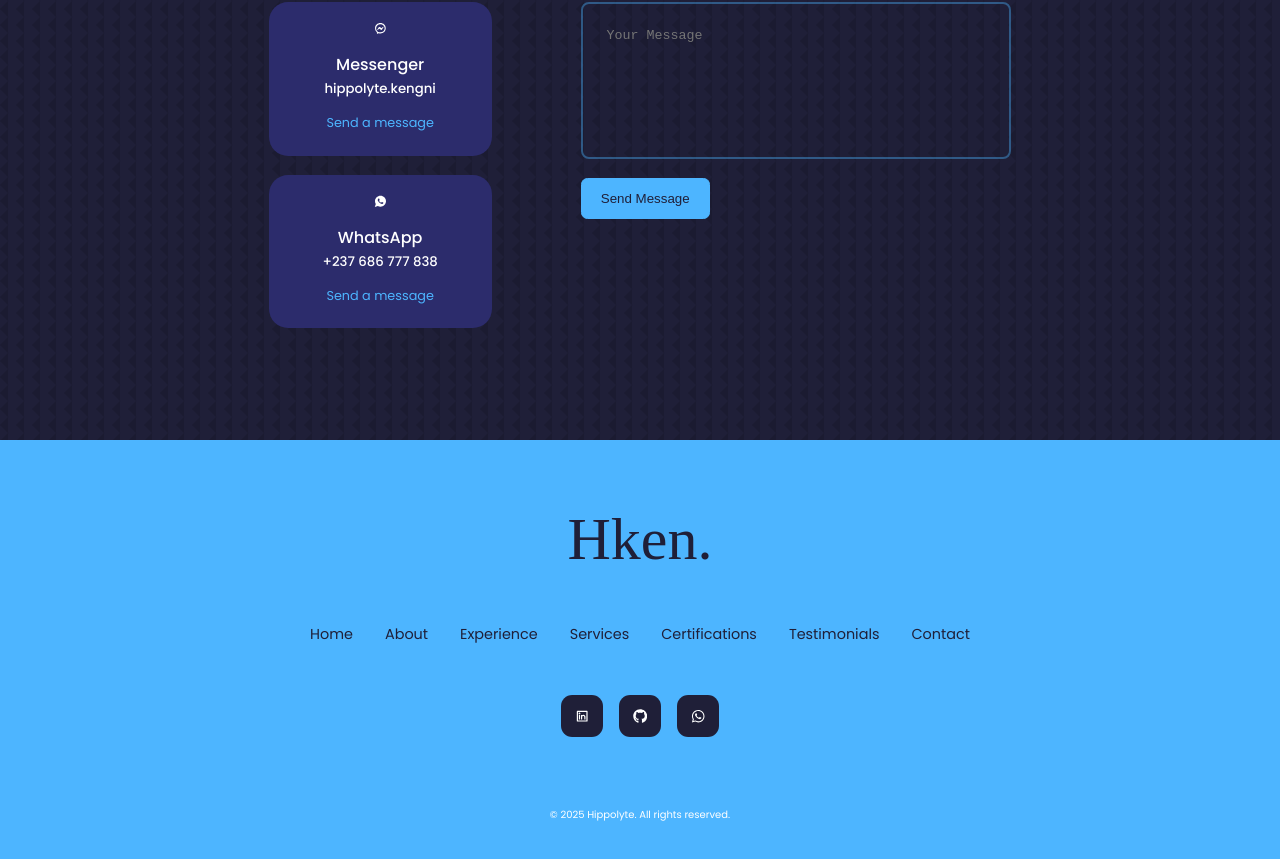
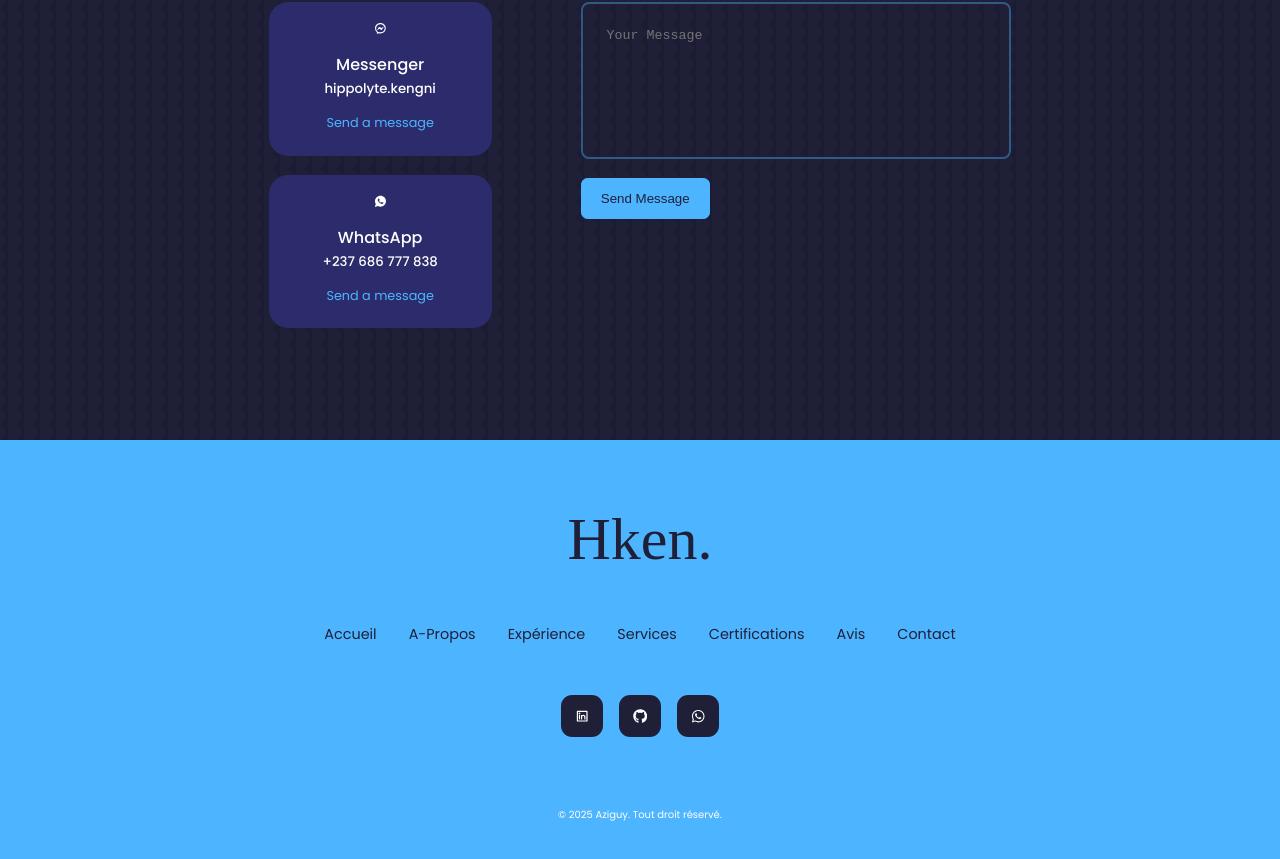
Before and after one commit to Aziguy/react-portfolio, a React (Vite) app: page / in a window 1280 px wide. Shown: the part 6191-7050 px from the top of the page. Built offline with nearby package versions, Linux system fonts and the light colour scheme; a web font is replaced by a local one.

Commit message:
evo: use french into footer component.

```diff
--- a/src/components/footer/Footer.jsx
+++ b/src/components/footer/Footer.jsx
@@ -10,12 +10,12 @@ export const Footer = () => {
       <a href="#" className='footer__logo'>Hken.</a>
 
       <ul className="permalinks">
-        <li><a href="#">Home</a></li>
-        <li><a href="#about">About</a></li>
-        <li><a href="#experiences">Experience</a></li>
+        <li><a href="#">Accueil</a></li>
+        <li><a href="#about">A-Propos</a></li>
+        <li><a href="#experiences">Expérience</a></li>
         <li><a href="#services">Services</a></li>
         <li><a href="#certifications">Certifications</a></li>
-        <li><a href="#testimonials">Testimonials</a></li>
+        <li><a href="#testimonials">Avis</a></li>
         <li><a href="#contact">Contact</a></li>
       </ul>
 
@@ -34,7 +34,7 @@ export const Footer = () => {
       <div className="footer__copyright">
         <small>
           <small>
-            &copy; {new Date().getFullYear()} Hippolyte. All rights reserved.
+            &copy; {new Date().getFullYear()} Aziguy. Tout droit réservé.
           </small>
         </small>
       </div>
```
